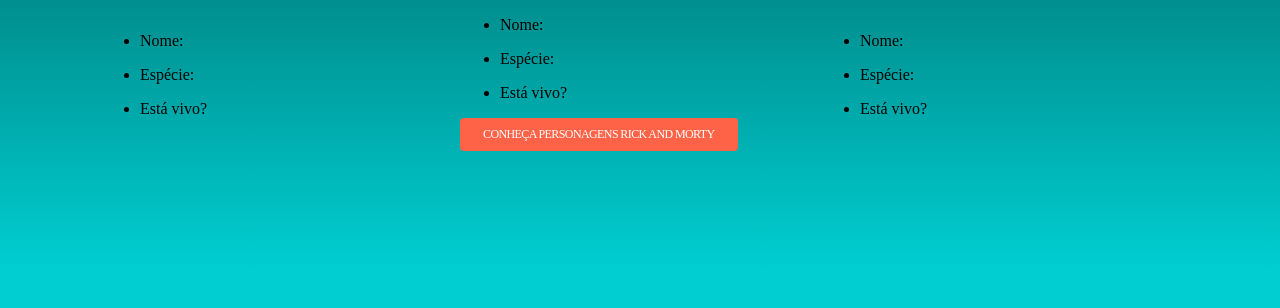
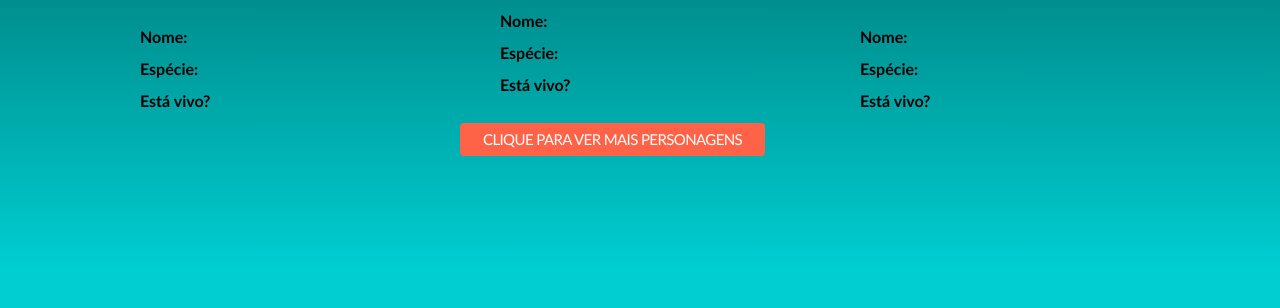
Before and after one commit to missamaral/Minicurso-Catalisa-Zup, a plain HTML site: page index.html in a window 1280 px wide. Shown: the part 492-800 px from the top of the page. Drawn offline with Linux system fonts and the light colour scheme; no server answers.

Commit message:
Corrigir estilos das sections e botão

```diff
--- a/index.html
+++ b/index.html
@@ -13,7 +13,7 @@
         <main>
             <section>
                 <img alt="Imagem do Rick sorrindo e piscando" src="https://encrypted-tbn0.gstatic.com/images?q=tbn:ANd9GcTfO2QcnGNdEZnWgjmwCDTUN1okIqAlXt5UkwZEl7qui4Poc-vO">
-                <ul class="detalhes-container">
+                <ul id="detalhes-container">
                     <li>Nome:   <p class="nome"></p></li>
                     <li>Espécie:     <p class="especie"></p></li>
                     <li>Está vivo?   <p class="status"></p></li>
@@ -21,16 +21,16 @@
             </section>
             <section>
                 <img alt="Logo do desenho Rick and Morty, com o nome de seus criadores, Justin Roiland e Dan Harmon" src="https://www.baconfrito.com/wp-content/uploads/2017/10/rick-morty-title.jpg">
-                <ul class="detalhes-container">
+                <ul id="detalhes-container">
                     <li>Nome: <p class="nome"></p></li>
                     <li>Espécie: <p class="especie"></p></li>
                     <li>Está vivo? <p class="status"></p></li>
                 </ul>
-                <button>Conheça personagens Rick and Morty</button>
+                <button>Clique para ver mais personagens</button>
             </section>
             <section>
                 <img alt="Imagem do Morty sorrindo e olhando para o lado" src="https://static.wikia.nocookie.net/rickandmorty/images/e/ee/Morty501.png/revision/latest/top-crop/width/360/height/360?cb=20210827150137">
-                <ul class="detalhes-container">
+                <ul id="detalhes-container">
                     <li>Nome: <p class="nome"></p></li>
                     <li>Espécie: <p class="especie"></p></li>
                     <li>Está vivo? <p class="status"></p></li>
--- a/style.css
+++ b/style.css
@@ -31,8 +31,8 @@ main > section button {
     border: none;
     border-radius: 4px;
     color: white;
-    font-family: Euclid;
-    font-size: 12px;
+    font-family: 'Gill Sans', 'Gill Sans MT', Calibri, 'Trebuchet MS', sans-serif;
+    font-size: 15px;
     font-weight: 500;
     letter-spacing: -0.6px;
     line-height: 15px;
@@ -47,6 +47,7 @@ main > section button {
 }
 
 #detalhes-container > li {
+    font-family: 'Gill Sans', 'Gill Sans MT', Calibri, 'Trebuchet MS', sans-serif;
     align-items: baseline;
     display: flex;
 }
```
